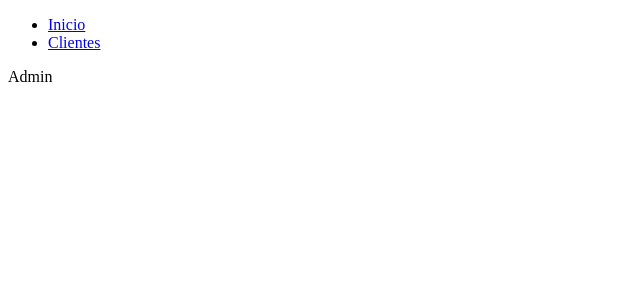
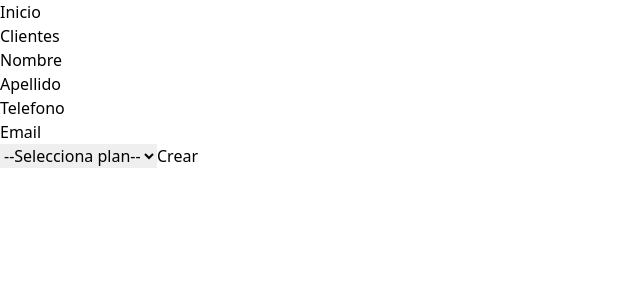
Before and after one commit to palominodev/gymstack, a React (Vite) app: page /client/new in a window 1280 px wide. Before the commit this address led to /admin. Shown: the top 300 px of the page, without its empty margins (0-640 px from the left). Built offline with nearby package versions, Linux system fonts and the light colour scheme.

Commit message:
View ClientRegister

```diff
--- /dev/null
+++ b/src/GymStack/components/CardInfo.jsx
@@ -0,0 +1,8 @@
+export const CardInfo = ({text,num}) => {
+  return (
+	<article className="border">
+		{text}
+		<h3>{num}</h3>
+	</article>
+  )
+}
--- a/src/GymStack/components/Navbar.jsx
+++ b/src/GymStack/components/Navbar.jsx
@@ -5,10 +5,10 @@ export const Navbar = () => {
 	<nav>
 		<ul>
 			<li>
-				<NavLink to={'admin'}>Inicio</NavLink>
+				<NavLink className={'font-bold'} to={'admin'}>Inicio</NavLink>
 			</li>
 			<li>
-				<NavLink to={'client'}>Clientes</NavLink>
+				<NavLink className={'font-bold'} to={'client'}>Clientes</NavLink>
 			</li>
 			{/* <li>
 				<NavLink to={'instructores'}>Instructores</NavLink>
--- a/src/GymStack/routes/GymStackRoute.jsx
+++ b/src/GymStack/routes/GymStackRoute.jsx
@@ -2,6 +2,7 @@ import { Navigate, Route, Routes } from "react-router-dom"
 import { Template } from "../../template/Template"
 import { Admin } from "../view/Admin"
 import { Clients } from "../view/Clients"
+import { ClientRegister } from "../view/ClientRegister"
 
 export const GymStackRoute = () => {
   return (
@@ -9,6 +10,7 @@ export const GymStackRoute = () => {
 		<Routes>
 			<Route path={'/admin'} element={ <Admin /> } />
 			<Route path={'/client'} element={ <Clients /> } />
+			<Route path={'/client/new'} element={<ClientRegister />} />
 			<Route path={'/*'} element={ <Navigate to={'/admin'} /> } />
 		</Routes>
 	</Template>
--- a/src/GymStack/view/Admin.jsx
+++ b/src/GymStack/view/Admin.jsx
@@ -1,5 +1,13 @@
+import { CardInfo } from "../components/CardInfo"
+
 export const Admin = () => {
   return (
-	<div>Admin</div>
+	<main>
+    <section >
+      <CardInfo num={34} text={'Usuario'} />
+      <CardInfo num={5} text={'Instructores'} />
+      <CardInfo num={3} text={'Servicios'} />
+    </section>
+  </main>
   )
 }
--- /dev/null
+++ b/src/GymStack/view/ClientRegister.jsx
@@ -0,0 +1,79 @@
+import { useForm } from "../../hooks/useForm"
+
+export const ClientRegister = () => {
+	const {
+		name,
+		last_name,
+		phone,
+		email,
+		suscription,
+		formState,
+		 onInputChange
+		} = useForm({
+		name:'',
+		last_name:'',
+		phone:'',
+		email: '',
+		suscription: 'none'
+	})
+	const onCreatedClient = (e) => {
+		e.preventDefault()
+		console.log(formState);
+	}
+
+  return (
+	<section>
+		<form
+			onSubmit={onCreatedClient}
+		>
+			<label htmlFor="name">Nombre</label>
+			<input
+				onChange={onInputChange}
+				value={name}
+				className="border"
+				type="text"
+				name="name"
+				id="name" />
+			<br />
+			<label htmlFor="last_name">Apellido</label>
+			<input
+				onChange={onInputChange}
+				value={last_name}
+				className="border"
+				type="text"
+				name="last_name"
+				id="last_name" />
+			<br />
+			<label htmlFor="phone">Telefono</label>
+			<input
+				onChange={onInputChange}
+				value={phone}
+				className="border"
+				type="tel"
+				name="phone"
+				id="phone" />
+			<br />
+			<label htmlFor="email">Email</label>
+			<input
+				onChange={onInputChange}
+				value={email}
+				className="border"
+				type="email"
+				name="email"
+				id="email" />
+			<br />
+			<select
+				onChange={onInputChange}
+				name="suscription"
+				value={suscription}
+				id="suscription">
+				<option defaultChecked disabled value="none">--Selecciona plan--</option>
+				<option value="Basica">Basica</option>
+				<option value="Pro">Pro</option>
+				<option value="Avanzada">Avanzada</option>
+			</select>
+			<input type="submit" value="Crear" />
+		</form>
+	</section>
+  )
+}
--- a/src/GymStack/view/Clients.jsx
+++ b/src/GymStack/view/Clients.jsx
@@ -1,5 +1,55 @@
+import { useNavigate } from "react-router-dom"
+
 export const Clients = () => {
+  const navigate = useNavigate()
   return (
-	<div>Clients</div>
+    <section>
+      <div className="flex justify-between">
+        <h2 className="text-4xl" >Clientes</h2>
+        <button
+          onClick={()=> navigate('/client/new')}
+          className="mx-4 p-2 bg-orange-700 font-bold text-white rounded-md transition-all duration-300 hover:bg-orange-600">
+            Crear nuevo
+        </button>
+      </div>
+      <table>
+        <thead>
+          <tr>
+            <th className="border p-3">ID</th>
+            <th className="border p-3">Nombre</th>
+            <th className="border p-3">Apellido</th>
+            <th className="border p-3">Telefono</th>
+            <th className="border p-3">Correo</th>
+            <th className="border p-3">Estado</th>
+          </tr>
+        </thead>
+        <tbody>
+          <tr>
+            <td className="border p-3" >1248794</td>
+            <td className="border p-3" >Jeremy Scott</td>
+            <td className="border p-3" >Palomino Fernandez</td>
+            <td className="border p-3" >902966065</td>
+            <td className="border p-3" >jeremy@google.com</td>
+            <td className="border p-3" >Activo</td>
+          </tr>
+          <tr>
+            <td className="border p-3" >1248794</td>
+            <td className="border p-3" >Jeremy Scott</td>
+            <td className="border p-3" >Palomino Fernandez</td>
+            <td className="border p-3" >902966065</td>
+            <td className="border p-3" >jeremy@google.com</td>
+            <td className="border p-3" >Activo</td>
+          </tr>
+          <tr>
+            <td className="border p-3" >1248794</td>
+            <td className="border p-3" >Jeremy Scott</td>
+            <td className="border p-3" >Palomino Fernandez</td>
+            <td className="border p-3" >902966065</td>
+            <td className="border p-3" >jeremy@google.com</td>
+            <td className="border p-3" >Activo</td>
+          </tr>
+        </tbody>
+      </table>
+    </section>
   )
 }
--- a/src/hooks/useForm.js
+++ b/src/hooks/useForm.js
@@ -19,6 +19,7 @@ export const useForm = (initialState) => {
 
 	return {
 		...formState,
+		formState,
 		onInputChange,
 		onResetForm,
 	}
--- a/src/main.jsx
+++ b/src/main.jsx
@@ -4,6 +4,7 @@ import { AppRouter } from './AppRouter'
 import { BrowserRouter } from 'react-router-dom'
 import { Provider } from 'react-redux'
 import { store } from './store/store'
+import './index.css'
 
 ReactDOM.createRoot(document.getElementById('root')).render(
   <Provider store={store} >
```
